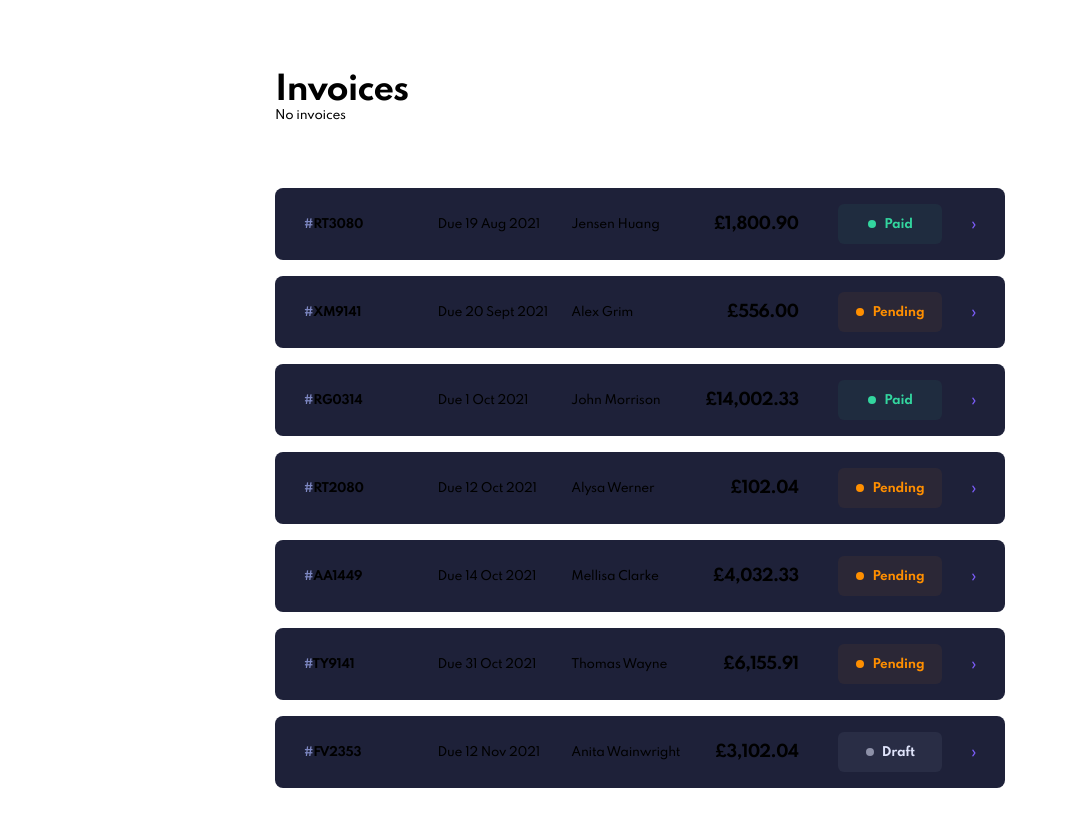
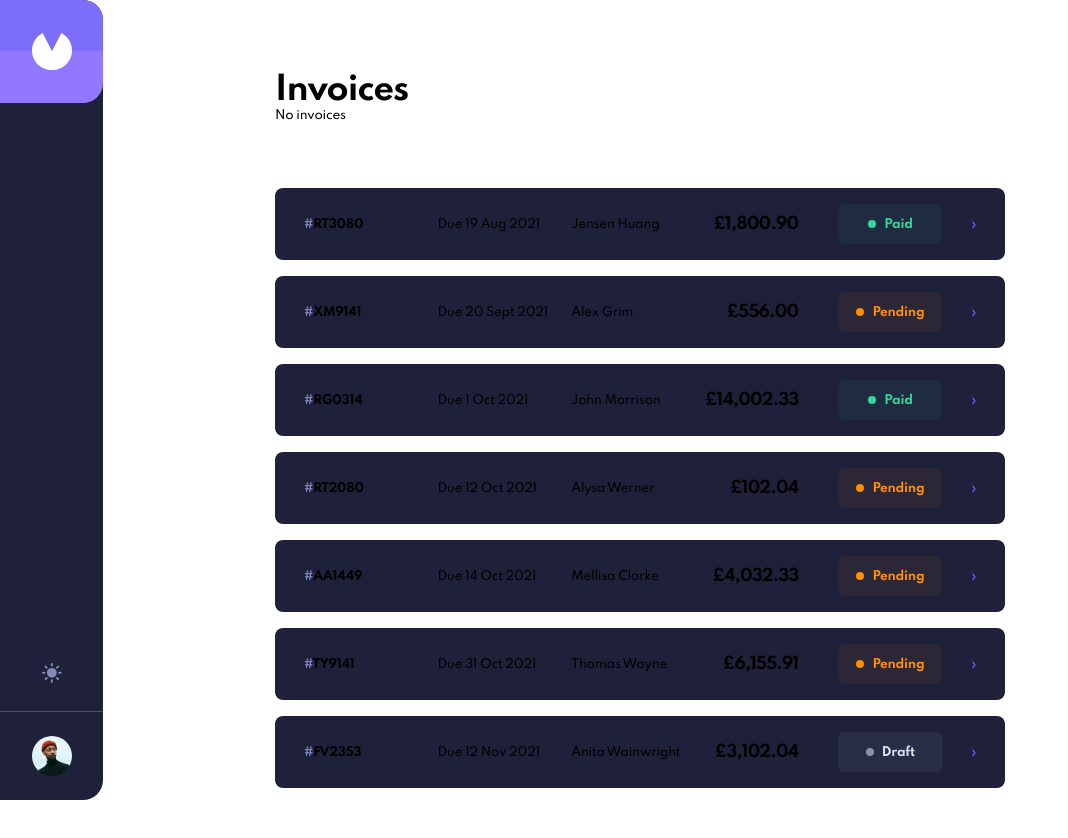
Before and after one commit to cloworm/invoice, a Next.js app: page / in a window 1280 px wide. Shown: the top 838 px of the page, without its empty margins (0-1068 px from the left). Built offline with nearby package versions, Linux system fonts and the light colour scheme.

Commit message:
created toolbar

```diff
--- /dev/null
+++ b/components/toolbar.tsx
@@ -0,0 +1,70 @@
+import React, { FunctionComponent } from 'react'
+import Image from 'next/image'
+import styled from 'styled-components';
+
+const ToolbarContainer = styled.div`
+  display: flex;
+  flex-direction: column;
+  justify-content: space-between;
+  height: 100vh;
+  position: fixed;
+  left: 0;
+  top: 0;
+  width: 103px;
+  background-color: #1E2139;
+  border-top-right-radius: 20px;
+  border-bottom-right-radius: 20px;
+`
+
+const LogoContainer = styled.div`
+  display: flex;
+  align-items: center;
+  justify-content: center;
+  height: 103px;
+  width: 103px;
+  border-top-right-radius: 20px;
+  border-bottom-right-radius: 20px;
+  background: linear-gradient(to bottom, #7C6DFA 0%, #7C6DFA 50%, #9277FF 50%, #9277FF 100%);
+`
+
+const ToggleContainer = styled.div`
+  padding: 28px 0;
+  display: flex;
+  justify-content: center;
+  border-bottom: 1px solid #494E6E;
+`
+
+const AvatarContainer = styled.div`
+  padding: 24px 0;
+  display: flex;
+  justify-content: center;
+`
+
+const Avatar = styled.div`
+  height: 40px;
+  width: 40px;
+  border-radius: 20px;
+  overflow: hidden;
+`
+
+const Toolbar: FunctionComponent = () => {
+  return (
+    <ToolbarContainer>
+      <LogoContainer>
+        <Image src="/logo.svg" alt="Arrow Right" width={40} height={37.71} />
+      </LogoContainer>
+      <div>
+        <ToggleContainer>
+          <Image src="/icon-sun.svg" alt="Arrow Right" width={20} height={20} />
+        </ToggleContainer>
+        <AvatarContainer>
+          <Avatar>
+            <Image src="/image-avatar.jpg" alt="Avatar" width={40} height={40} />
+          </Avatar>
+        </AvatarContainer>
+      </div>
+    </ToolbarContainer>
+  )
+}
+
+export default Toolbar
--- a/pages/index.tsx
+++ b/pages/index.tsx
@@ -2,6 +2,7 @@ import Head from 'next/head'
 import styled from 'styled-components';
 import React, { FunctionComponent } from 'react'
 import Invoices from '@/components/invoices';
+import Toolbar from '@/components/toolbar';
 
 const Wrapper = styled.div`
   padding: 72px 0;
@@ -23,6 +24,7 @@ const Home: FunctionComponent = () => {
         <link rel="icon" href="/favicon.ico" />
       </Head>
       <main>
+        <Toolbar />
         <Wrapper>
           <TitleContainer>
             <div>
```
